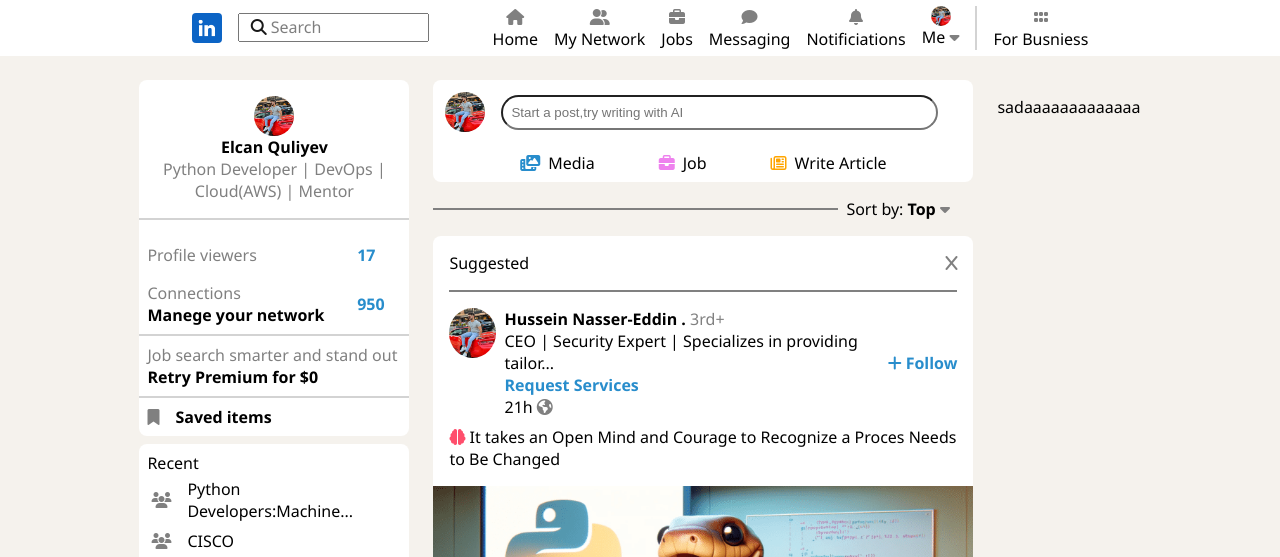
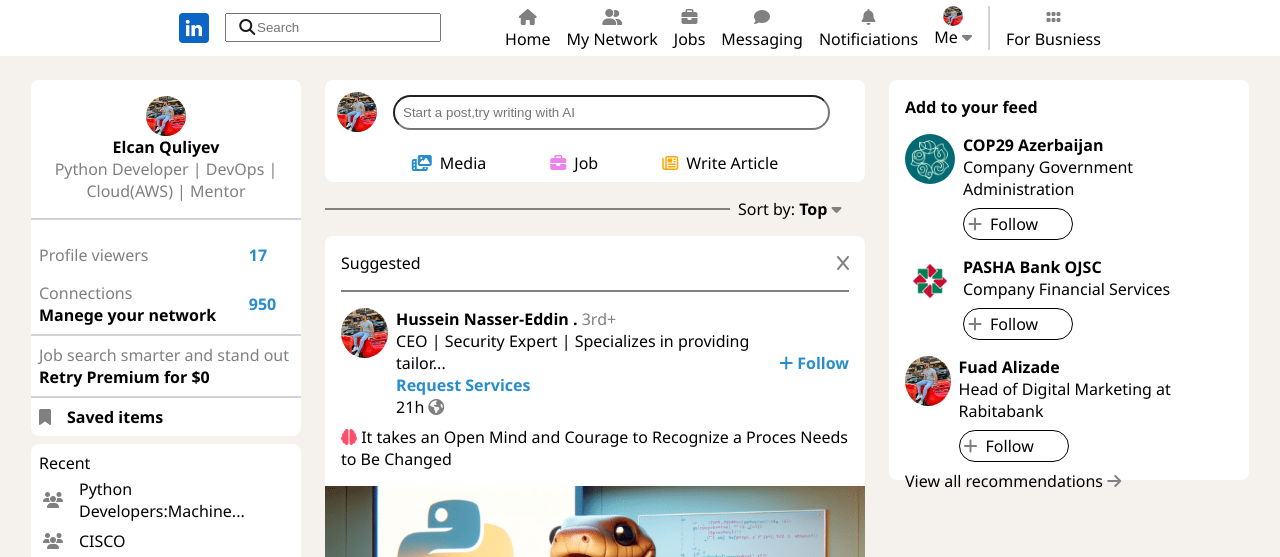
Before and after one commit to ElcanQuliyev/LinkedIn-Shell-Task, a plain HTML site: page index.html in a window 1280 px wide. Shown: the top 557 px of the page. Drawn offline with Linux system fonts and the light colour scheme.

Commit message:
Template Finished

```diff
--- a/Css/main.css
+++ b/Css/main.css
@@ -33,8 +33,9 @@ img {
     border-radius: 4px;
 }
 
-input {
+input.padding {
     padding: 5px;
+    padding-left: 30px;
 }
 
 div.position {
@@ -42,8 +43,8 @@ div.position {
     gap: 4px;
     align-items: center;
     position: absolute;
-    top: 10%;
-    left: 25%;
+    top: 20%;
+    left: 23%;
 }
 
 i.black {
@@ -53,10 +54,6 @@ i.black {
 
 p.margin {
     margin: 0px;
-}
-
-p.opacity {
-    opacity: 0.5;
 }
 
 div.navright {
@@ -357,7 +354,7 @@ img.width {
     border-radius: 0px;
 }
 
-div.padding{
+div.padding {
     padding: 16px;
 }
 
@@ -367,17 +364,50 @@ span.right {
     justify-content: right;
 }
 
-div.barp{
+div.barp {
     border: 1px solid lightgray;
     width: 100%;
     margin-top: 8px;
 }
 
-div.flex2{
+div.flex2 {
     display: flex;
     gap: 8px;
 }
 
-div.rigthcontent {}
+div.rightcontent {
+    width: 360px;
+    background-color: white;
+    border-radius: 8px;
+    height: 400px;
+}
+
+div.paddingcontent {
+    padding: 16px;
+}
+
+div.banks {
+    display: flex;
+    gap: 8px;
+    margin-top: 16px;
+}
+
+div.bankabout{}
+
+div.pad{
+    padding: 4px;
+    border: 1px solid black;
+    border-radius: 24px;
+    width: 110px;
+    display: flex;
+    gap: 8px;
+    align-items: center;
+    margin-top: 8px;
+    cursor: pointer;
+}
+
+p.t{
+    margin-top: 16px;
+}
 
 /* Content End */
--- a/index.html
+++ b/index.html
@@ -13,10 +13,9 @@
         <div class="navleft">
           <img src="images/images.png" alt="" />
           <form action="">
-            <input type="text" size="20" />
+            <input type="text" size="20" placeholder="Search" class="padding"/>
             <div class="position">
               <i class="fa-solid fa-magnifying-glass black"></i>
-              <p class="margin opacity">Search</p>
             </div>
           </form>
         </div>
@@ -351,7 +350,59 @@
       </div>
 
       <div class="rightcontent">
-        <p>sadaaaaaaaaaaaaa</p>
+        <div class="paddingcontent">
+          <p class="margin"><strong>Add to your feed</strong></p>
+          <div class="banks">
+            <img src="images/images.jpg" alt="" class="bigradius" />
+            <div class="bankabout">
+              <p class="margin"><strong>COP29 Azerbaijan</strong></p>
+              <p class="margin">Company Government Administration</p>
+              <div class="pad">
+                <a href="#">
+                  <i class="fa-solid fa-plus"></i>
+                </a>
+                <p class="margin">Follow</p>
+              </div>
+            </div>
+          </div>
+
+          <div class="banks">
+            <img src="images/logo.png" alt="" class="bigradius" />
+            <div class="bankabout">
+              <p class="margin"><strong>PASHA Bank OJSC</strong></p>
+              <p class="margin">Company Financial Services</p>
+              <div class="pad">
+                <a href="#">
+                  <i class="fa-solid fa-plus"></i>
+                </a>
+                <p class="margin">Follow</p>
+              </div>
+            </div>
+          </div>
+
+          <div class="banks">
+            <img
+              src="images/2a678554c79586a53235f16d478f0b62.jpg"
+              alt=""
+              class="bigradius"
+            />
+            <div class="bankabout">
+              <p class="margin"><strong>Fuad Alizade</strong></p>
+              <p class="margin">Head of Digital Marketing at Rabitabank</p>
+              <div class="pad">
+                <a href="#">
+                  <i class="fa-solid fa-plus"></i>
+                </a>
+                <p class="margin">Follow</p>
+              </div>
+            </div>
+          </div>
+
+          <p class="margin top">
+            View all recommendations
+            <a href="#"><i class="fa-solid fa-arrow-right"></i></a>
+          </p>
+        </div>
       </div>
     </div>
 
```
Also changed, not shown: images/images.jpg (added), images/logo.png (added).
